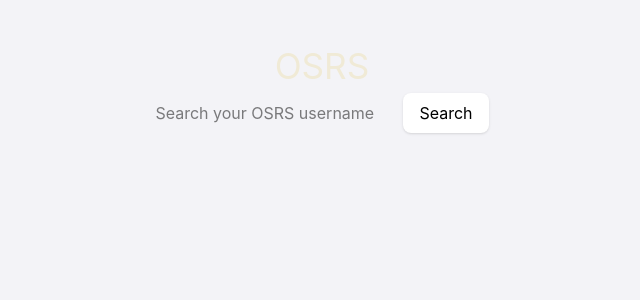
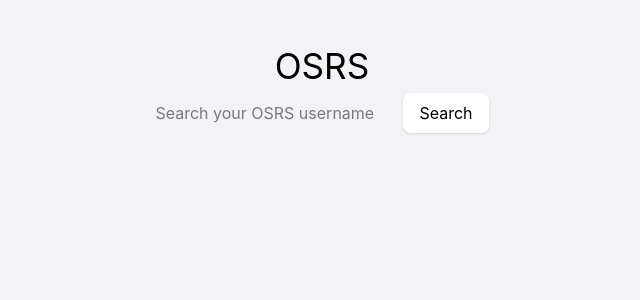
Before and after one commit to NADickinson/old-school-highscores-API-and-frontend, a React (Vite) app in the folder frontend/: page / in a window 1280 px wide. Shown: the top 300 px of the page, without its empty margins (318-958 px from the left). Built offline with nearby package versions, Linux system fonts and the light colour scheme.

Commit message:
flex boxing around , fitting parent containers , x axis scroll bars

```diff
--- a/frontend/src/App.tsx
+++ b/frontend/src/App.tsx
@@ -10,7 +10,7 @@
 
   return (
     <BackgroundContainer>
-      <HeaderBar></HeaderBar>
+      <HeaderBar />
       <PlayerSearchBar setPlayerData={setPlayerData} />
       {playerData && <PlayerStatsCollapsable playerData={playerData} />}
     </BackgroundContainer>
--- a/frontend/src/components/BackgroundContainer.tsx
+++ b/frontend/src/components/BackgroundContainer.tsx
@@ -2,7 +2,7 @@
 
 export const BackgroundContainer = ({ children }: { children: ReactNode }) => {
   return (
-    <div className="bg-[#F3F3F7] h-full w-full flex flex-col items-center">
+    <div className="bg-[#F3F3F7] min-h-screen w-full flex flex-col items-center">
       {children}
     </div>
   );
--- a/frontend/src/components/BossTable.tsx
+++ b/frontend/src/components/BossTable.tsx
@@ -10,7 +10,7 @@
   return (
     <details>
       <summary>{title}</summary>
-      <div className="shadow-[0_10px_30px_rgba(0,0,0,0.9)] rounded-lg bg-white  overflow-hidden m-6">
+      <div className="shadow-[0_10px_30px_rgba(0,0,0,0.9)] rounded-lg bg-white  overflow-hidden m-14">
         <table className="[&_th]:px-4 text-center [&_th]:bg-[#00836A] [&_td]:px-4 text-center ">
           <thead>
             <tr>
--- a/frontend/src/components/HeaderBar.tsx
+++ b/frontend/src/components/HeaderBar.tsx
@@ -1,3 +1,3 @@
 export const HeaderBar = () => {
-  return <div className="mt-[40px] text-[2.2rem] text-[#f0ead6]">OSRS</div>;
+  return <div className="mt-[40px] text-[2.2rem] text-[#000000]">OSRS</div>;
 };
--- a/frontend/src/components/PlayerStatsCollapsable.tsx
+++ b/frontend/src/components/PlayerStatsCollapsable.tsx
@@ -7,13 +7,22 @@
   playerData: ApiResponse;
 }) => {
   return (
-    <div className="max-h-180 overflow-y-auto">
-      <PlayerTable playerData={playerData} />
-      <BossTable playerDataBosses={playerData.allBosses} title={'All Bosses'} />
-      <BossTable
-        playerDataBosses={playerData.recommendedBosses}
-        title={'Recommended Bosses'}
-      />
+    <div className="flex flex-col items-center w-full">
+      <div className=" w-full overflow-x-auto flex justify-center ">
+        <PlayerTable playerData={playerData} />
+      </div>
+      <div className="w-full overflow-x-auto flex">
+        <BossTable
+          playerDataBosses={playerData.allBosses}
+          title={'All Bosses'}
+        />
+      </div>
+      <div className="w-full overflow-x-auto flex">
+        <BossTable
+          playerDataBosses={playerData.recommendedBosses}
+          title={'Recommended Bosses'}
+        />
+      </div>
     </div>
   );
 };
--- a/frontend/src/components/PlayerTable.tsx
+++ b/frontend/src/components/PlayerTable.tsx
@@ -4,8 +4,8 @@
   return (
     <details>
       <summary>{'Players Stats'}</summary>
-      <div className="shadow-[0_10px_30px_rgba(0,0,0,0.9)] rounded-lg bg-white overflow-hidden m-6">
-        <table className="[&_th]:px-4 text-center [&_th]:bg-[#00836A] ">
+      <div className="shadow-[0_10px_30px_rgba(0,0,0,0.9)] rounded-lg bg-white overflow-hidden m-14">
+        <table className="[&_th]:px-4  [&_th]:bg-[#00836A] ">
           <thead>
             <tr>
               <th>{'Skill'}</th>
```
